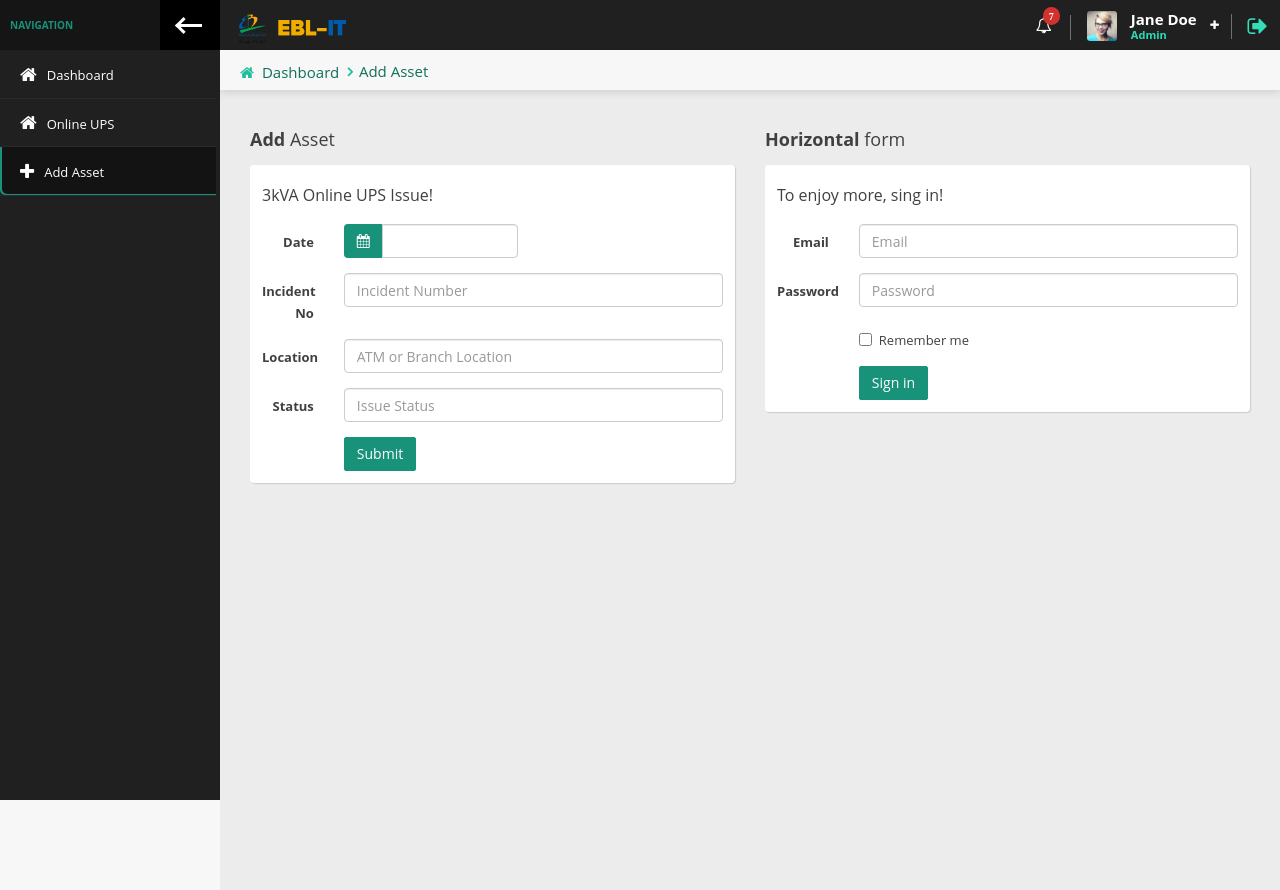
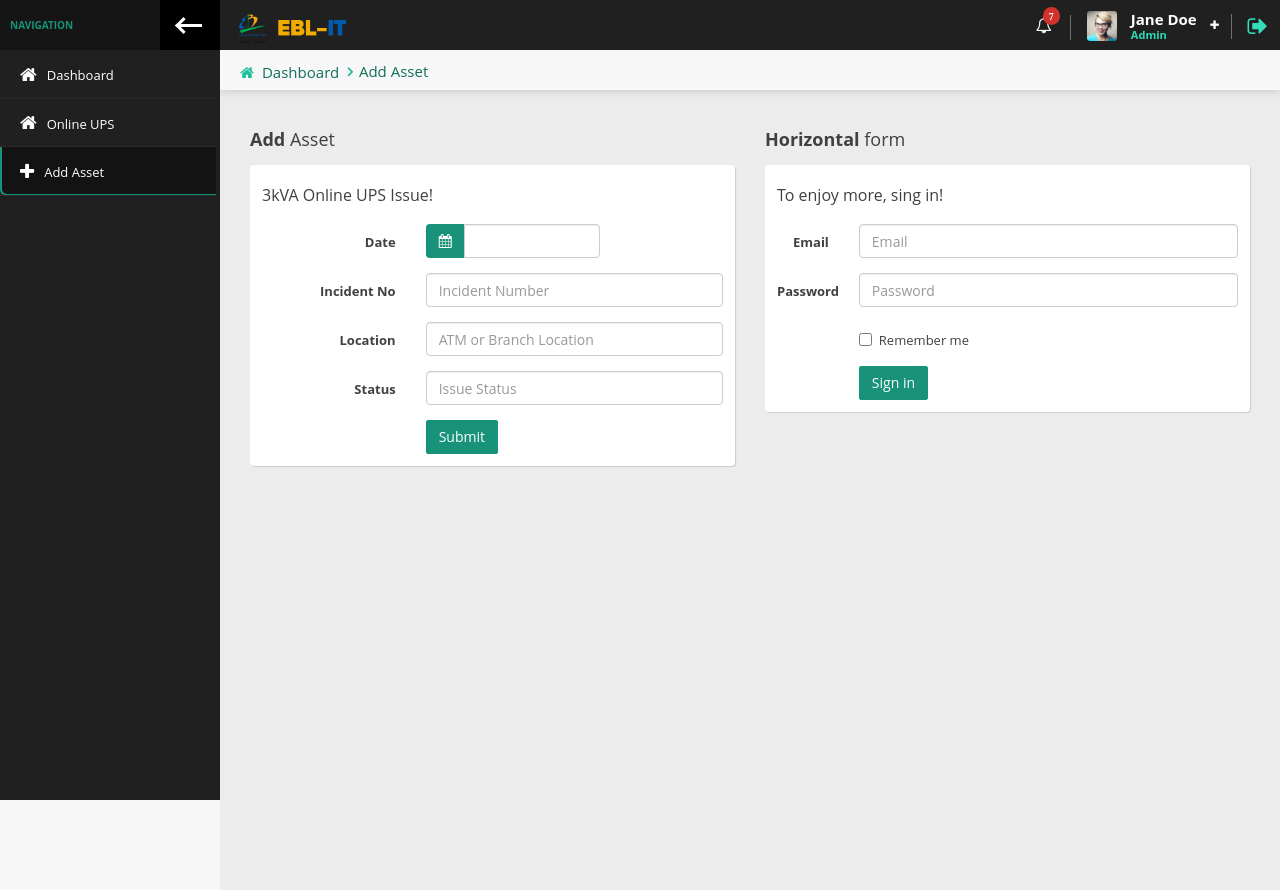
Before and after one commit to NaimHossaion/lms-1.11, a PHP site: page /add-asset.php in a window 1280 px wide. Run offline with PHP 8.4, Linux system fonts and the light colour scheme; a user stored in the database is signed in.

Commit message:
From office 9-sep-20

```diff
--- a/add-asset.php
+++ b/add-asset.php
@@ -252,7 +252,7 @@ mysqli_close($con);
                                         <form class="form-horizontal" method="POST" action="<?= $_SERVER['PHP_SELF'] ?>">
                                             <h5 class="mb-lg">3kVA Online UPS Issue!</h5>
                                             <div class="form-group">
-                                                <label for="default-datepicker" class="col-sm-2 control-label ">Date</label>
+                                                <label for="default-datepicker" class="col-sm-4 control-label ">Date</label>
                                                 <div class="col-sm-5">
                                                     <div class="input-group">
                                                         <span class="input-group-addon x-primary"><i class="fa fa-calendar"></i></span>
@@ -266,8 +266,8 @@ mysqli_close($con);
                                                 </div>
                                             </div>
                                             <div class="form-group">
-                                                <label for="email2" class="col-sm-2 control-label">Incident No</label>
-                                                <div class="col-sm-10">
+                                                <label for="email2" class="col-sm-4 control-label">Incident No</label>
+                                                <div class="col-sm-8">
                                                     <input type="text" name="Incident" class="form-control" id="email2" placeholder="Incident Number">
                                                     <?php
                                                     if (isset($input_error['Incident'])) {
@@ -277,8 +277,8 @@ mysqli_close($con);
                                                 </div>
                                             </div>
                                             <div class="form-group">
-                                                <label for="email2" class="col-sm-2 control-label">Location</label>
-                                                <div class="col-sm-10">
+                                                <label for="email2" class="col-sm-4 control-label">Location</label>
+                                                <div class="col-sm-8">
                                                     <input type="text" name="Location" class="form-control" id="email2" placeholder="ATM or Branch Location">
                                                     <?php
                                                     if (isset($input_error['Location'])) {
@@ -288,8 +288,8 @@ mysqli_close($con);
                                                 </div>
                                             </div>
                                             <div class="form-group">
-                                                <label for="password2" class="col-sm-2 control-label">Status</label>
-                                                <div class="col-sm-10">
+                                                <label for="password2" class="col-sm-4 control-label">Status</label>
+                                                <div class="col-sm-8">
                                                     <input type="text" name="Status" class="form-control" id="password2" placeholder="Issue Status">
                                                     <?php
                                                     if (isset($input_error['Status'])) {
@@ -299,7 +299,7 @@ mysqli_close($con);
                                                 </div>
                                             </div>
                                             <div class="form-group">
-                                                <div class="col-sm-offset-2 col-sm-10">
+                                                <div class="col-sm-offset-4 col-sm-8">
                                                     <button type="submit" class="btn btn-primary" name="add_asset">Submit</button>
                                                 </div>
                                             </div>
```
